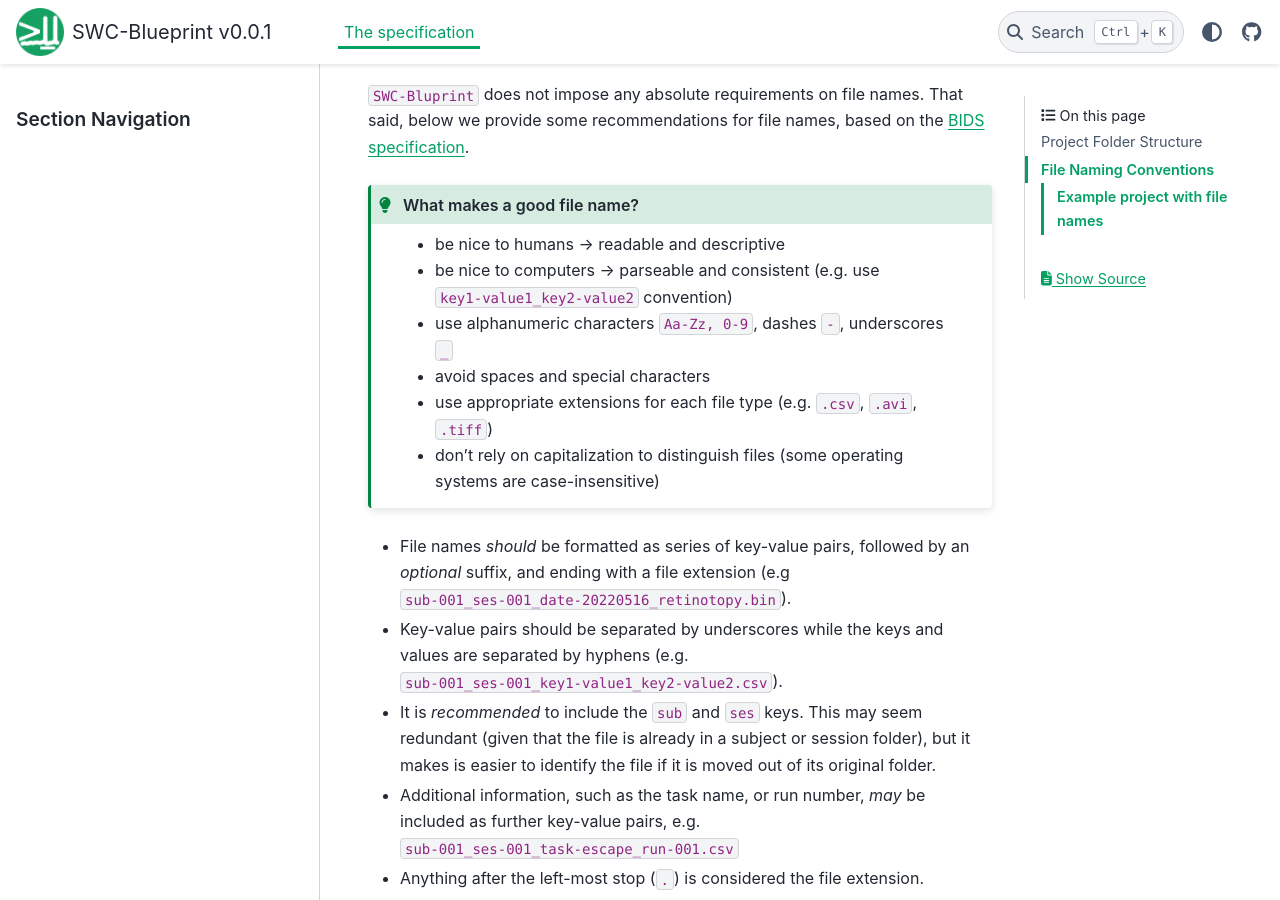
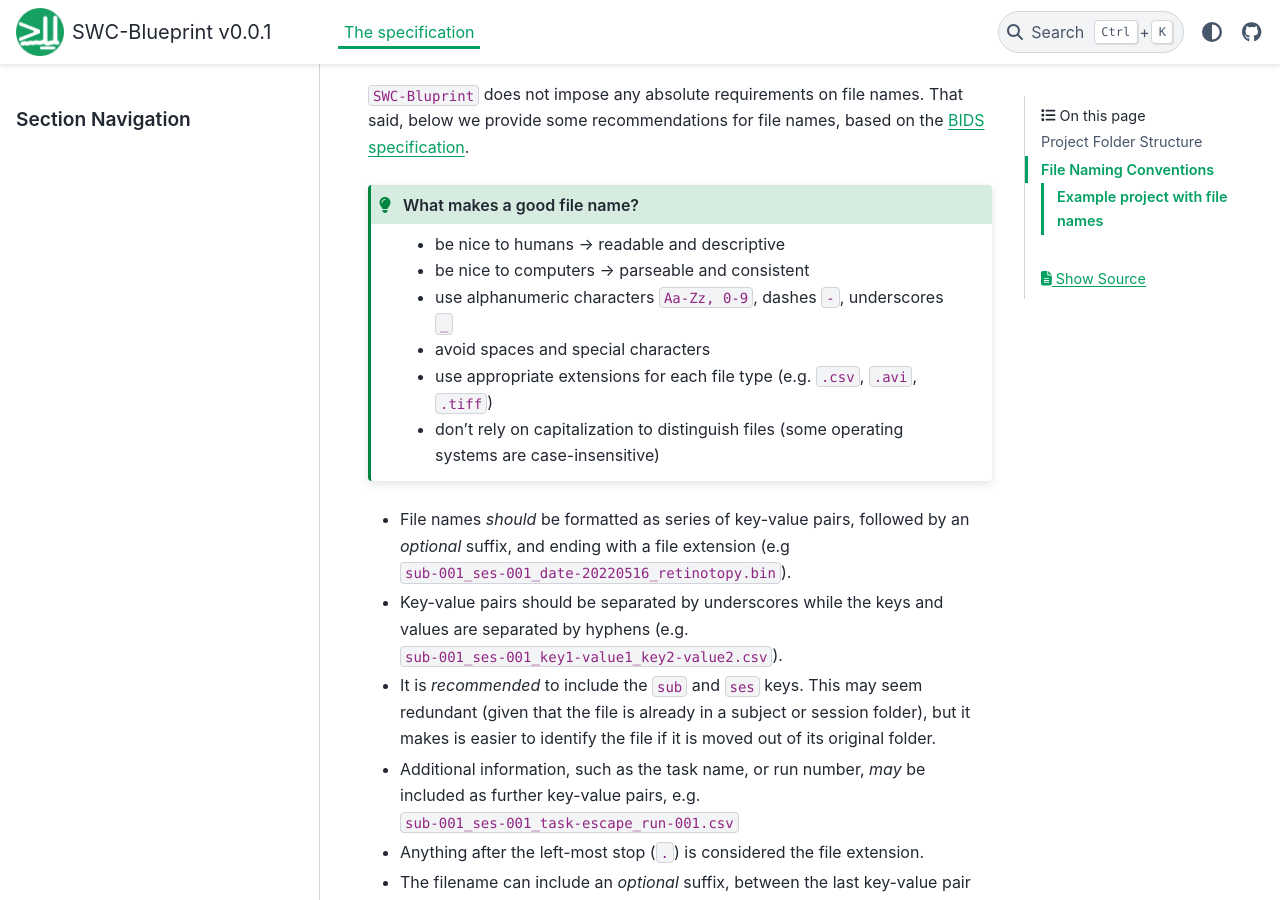
Before and after one commit to neuroinformatics-unit/NeuroBlueprint, a Sphinx documentation site: the page built from docs/source/specification.md, in a window 1280 px wide and 900 px high, scrolled down 3491 px. Built offline with Sphinx 7.4.7 and the PyData theme 0.15.4, drawn with Linux system fonts in a browser that asks for light colours.

Commit message:
removed example from parseable bullet point

```diff
--- a/docs/source/specification.md
+++ b/docs/source/specification.md
@@ -119,7 +119,7 @@
 :::{admonition} What makes a good file name?
 :class: tip
 * be nice to humans -> readable and descriptive
-* be nice to computers -> parseable and consistent (e.g. use `key1-value1_key2-value2` convention)
+* be nice to computers -> parseable and consistent
 * use alphanumeric characters `Aa-Zz, 0-9`, dashes `-`, underscores `_`
 * avoid spaces and special characters
 * use appropriate extensions for each file type (e.g. `.csv`, `.avi`, `.tiff`)
@@ -127,7 +127,6 @@
 :::
 
 * File names *should* be formatted as series of key-value pairs, followed by an *optional* suffix, and ending with a file extension (e.g `sub-001_ses-001_date-20220516_retinotopy.bin`).
-
 * Key-value pairs should be separated by underscores while the keys and values are
 separated by hyphens (e.g. `sub-001_ses-001_key1-value1_key2-value2.csv`).
 * It is *recommended* to include the `sub` and `ses` keys. This may seem redundant (given that the file is already in a subject or session folder), but it makes is easier to identify the file if it is moved out of its original folder.
```
